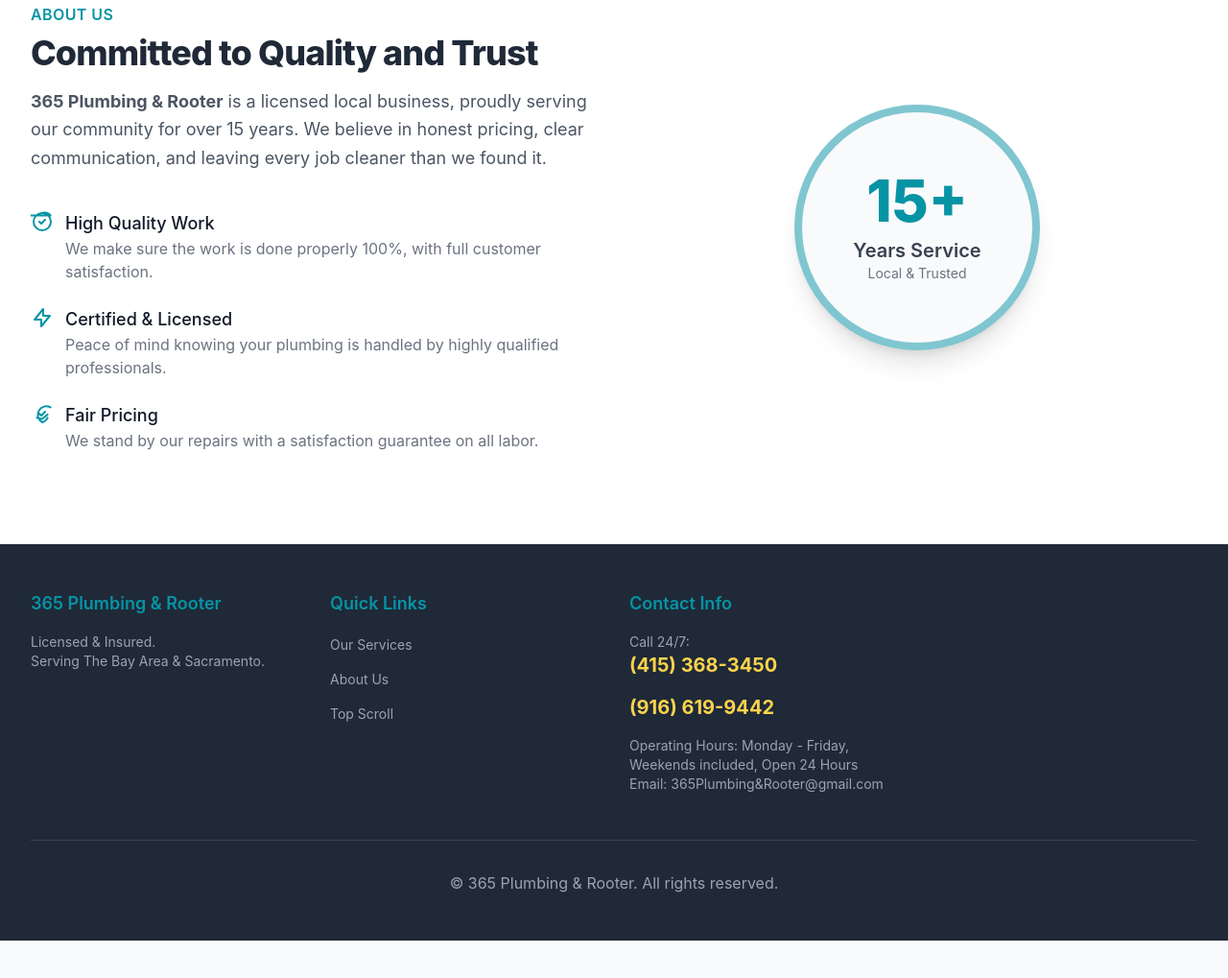
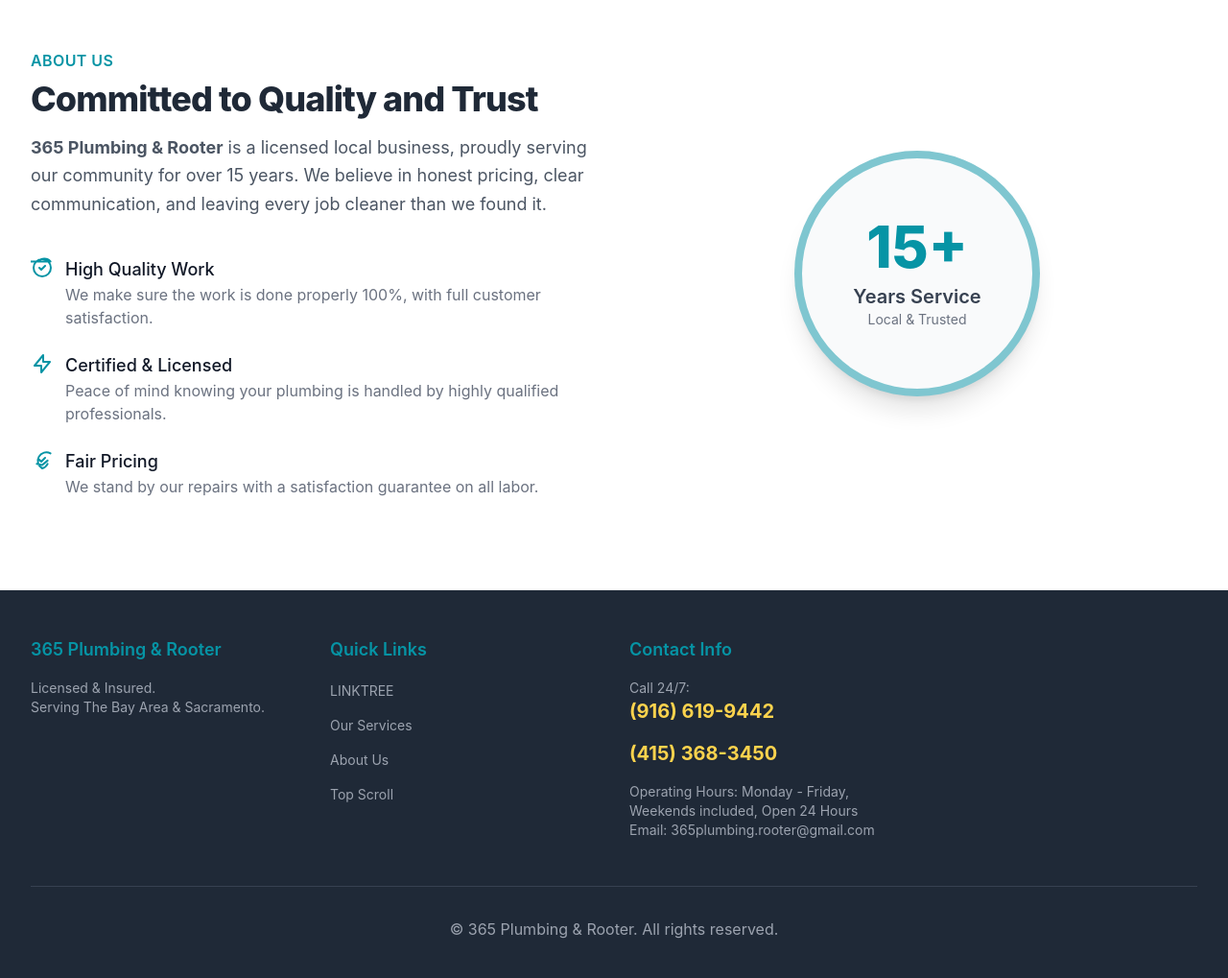
Before and after one commit to Spiffyscorp/365-Plumbing-Rooter-Website, a plain HTML site: page index.html in a window 1280 px wide. Shown: the part 1651-2670 px from the top of the page at 96% size. Before the commit the page ends 2631 px from the top, so only its background shows below. Drawn offline with nearby package versions, Linux system fonts and the light colour scheme.

Commit message:
Update index1.html

```diff
--- a/index.html
+++ b/index.html
@@ -53,8 +53,8 @@
 
                 <!-- CTA Button -->
                 <div class="hidden md:flex items-center justify-end md:flex-1 lg:w-0">
-                    <a href="tel:(415) 368-3450" class="ml-8 inline-flex items-center justify-center whitespace-nowrap px-4 py-2 border border-transparent rounded-lg shadow-sm text-base font-medium text-white bg-red-600 hover:bg-red-700 transition duration-150">
-                        <span class="font-bold"> 24/7 Emergency</span>
+                    <a href="tel:(916) 619-9442" class="ml-8 inline-flex items-center justify-center whitespace-nowrap px-4 py-2 border border-transparent rounded-lg shadow-sm text-base font-medium text-white bg-red-600 hover:bg-red-700 transition duration-150">
+                        <span class="font-bold"> 24/7 Emergency<br>(916) 619-9442</span>
                     </a>
                 </div>
             </div>
@@ -79,11 +79,12 @@
                                 Need service now? Call us 24/7!
                             </p>
                             <!-- Main CTA Button -->
-                            <a href="tel:(415) 368-3450" class="w-full sm:w-auto flex items-center justify-center px-6 py-3 border border-black text-lg font-medium rounded-xl shadow-2xl text-primary bg-accent hover:bg-yellow-300 transition duration-300 transform hover:scale-[1.02] ">
+                            <a href="tel:(916) 619-9442" class="w-full sm:w-auto flex items-center justify-center px-6 py-3 border border-black text-lg font-medium rounded-xl shadow-2xl text-primary bg-accent hover:bg-yellow-300 transition duration-300 transform hover:scale-[1.02] ">
+                                <u>(916) 619-9442</u>
+                            </a>
+							<br>
+							<a href="tel:(415) 368-3450" class="w-full sm:w-auto flex items-center justify-center px-6 py-3 border border-black text-lg font-medium rounded-xl shadow-2xl text-primary bg-accent hover:bg-yellow-300 transition duration-300 transform hover:scale-[1.02]">
                                 <u>(415) 368-3450</u>
-                            </a>
-							<a href="tel:(916) 619-9442" class="w-full sm:w-auto flex items-center justify-center px-6 py-3 border border-black text-lg font-medium rounded-xl shadow-2xl text-primary bg-accent hover:bg-yellow-300 transition duration-300 transform hover:scale-[1.02]">
-                                <u>(916) 619-9442</u>
                             </a>
                         </div>
                     </div>
@@ -225,6 +226,7 @@
                 <div>
                     <h4 class="text-lg font-semibold text-primary mb-4">Quick Links</h4>
                     <ul class="space-y-3">
+						<li><a href="https://linktr.ee/365PlumbingandRooter" class="text-sm text-gray-400 hover:text-white">LINKTREE</a></li>
                         <li><a href="#services" class="text-sm text-gray-400 hover:text-white transition duration-150">Our Services</a></li>
                         <li><a href="#about" class="text-sm text-gray-400 hover:text-white transition duration-150">About Us</a></li>
                         <li><a href="#top" class="text-sm text-gray-400 hover:text-white transition duration-150">Top Scroll</a></li>
@@ -235,10 +237,10 @@
                 <div class="col-span-2 md:col-span-1">
                     <h4 class="text-lg font-semibold text-primary mb-4">Contact Info</h4>
                     <p class="text-sm text-gray-400">Call 24/7:</p>
-                    <p class="text-xl font-bold text-accent mb-4"><a href="tel:(415) 368-3450">(415) 368-3450</a></p>
-					<p class="text-xl font-bold text-accent mb-4"><a href="tel:(916) 619-9442">(916) 619-9442</a></p>
+                    <p class="text-xl font-bold text-accent mb-4"><a href="tel:(916) 619-9442">(916) 619-9442</a></p>
+					<p class="text-xl font-bold text-accent mb-4"><a href="tel:(415) 368-3450">(415) 368-3450</a></p>
                     <p class="text-sm text-gray-400">Operating Hours: Monday - Friday, Weekends included, Open 24 Hours</p>
-                    <p class="text-sm text-gray-400">Email: <a href="mailto:365Plumbing&Rooter@gmail.com" class="hover:text-white">365Plumbing&Rooter@gmail.com</a></p>
+                    <p class="text-sm text-gray-400">Email: <a href="mailto:365plumbing.rooter@gmail.com" class="hover:text-white">365plumbing.rooter@gmail.com</a></p>
                 </div>
 
             </div>
```
